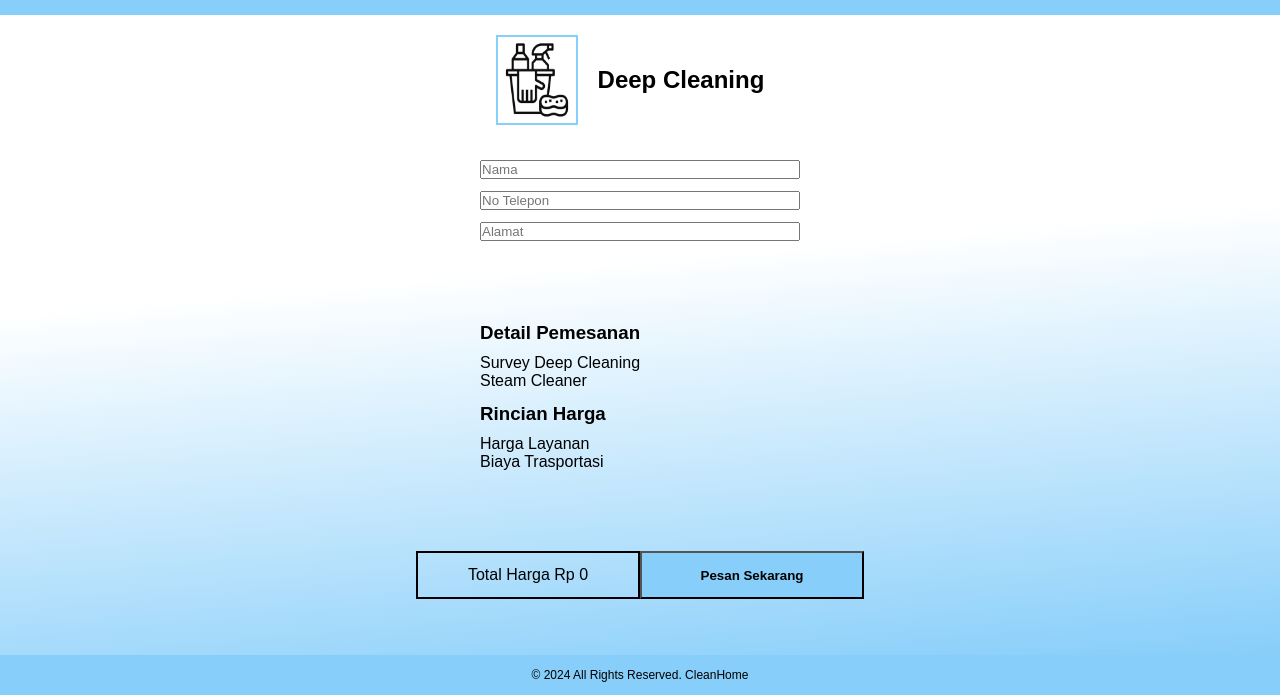
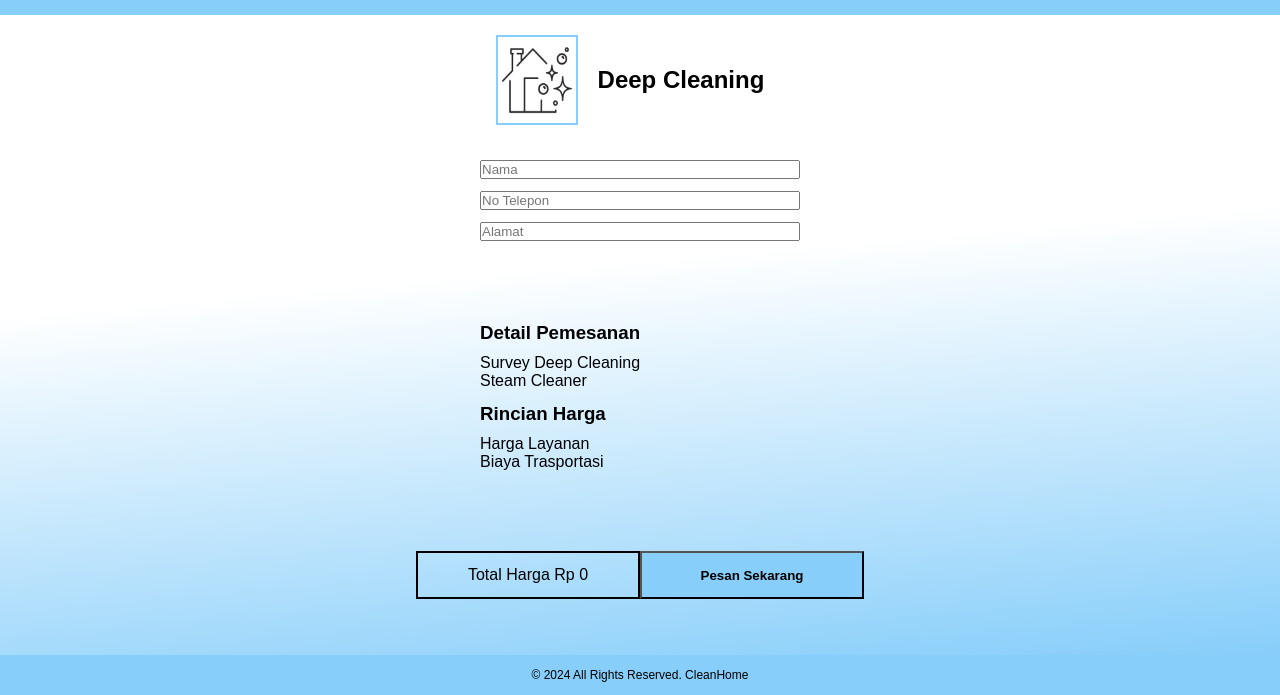
Before and after one commit to Faizalibrahimm/CleanHome, a plain HTML site: page pembayaran-deep.html in a window 1280 px wide. Shown: the part 105-800 px from the top of the page. Drawn offline with Linux system fonts and the light colour scheme.

Commit message:
Update pembayaran-deep.html

```diff
--- a/pembayaran-deep.html
+++ b/pembayaran-deep.html
@@ -25,7 +25,7 @@
   <!-- Konten -->
   <main>
     <div class="container1">
-      <div class="pkotak"><img class="pgambar" src="images/general-cleaning-img.png" alt="cok"></div>
+      <div class="pkotak"><img class="pgambar" src="images/deep-cleaning-img.png" alt="cok"></div>
       <h2>Deep Cleaning</h2>
     </div>
     <div class="container2">
```
